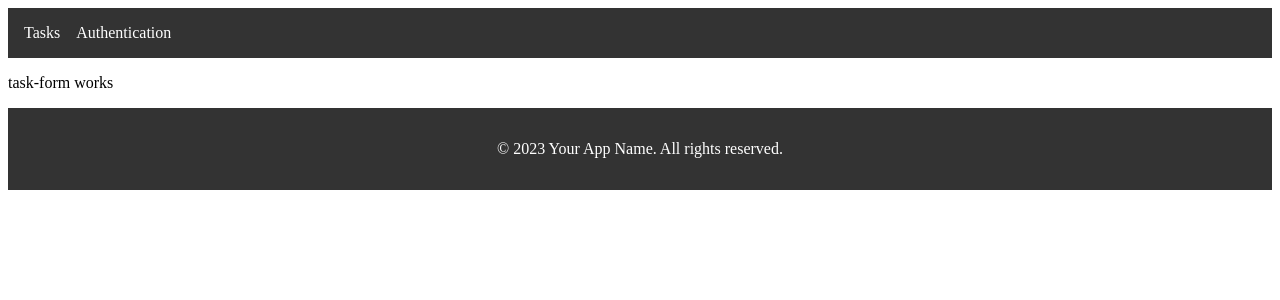
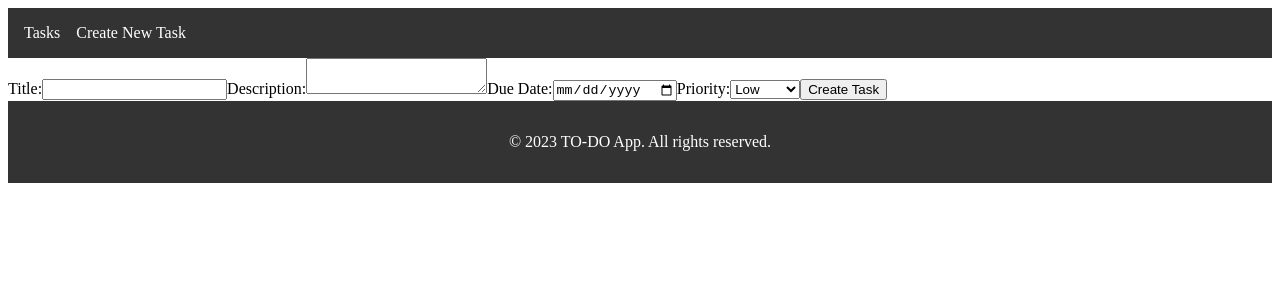
Before and after one commit to InnovationForge/AngularSandbox, an Angular app in the folder multi-module-todo-list-app/: page /tasks/new in a window 1280 px wide. Shown: the top 300 px of the page. Built offline with nearby package versions, Linux system fonts and the light colour scheme.

Commit message:
tasklist and task form components are functional now

```diff
--- a/multi-module-todo-list-app/src/app/core/footer/footer.component.html
+++ b/multi-module-todo-list-app/src/app/core/footer/footer.component.html
@@ -1,4 +1,4 @@
 <footer>
   <!-- Add your footer content here, e.g., copyright information, links, etc. -->
-  <p>&copy; 2023 Your App Name. All rights reserved.</p>
+  <p>&copy; 2023 TO-DO App. All rights reserved.</p>
 </footer>
--- a/multi-module-todo-list-app/src/app/core/header/header.component.html
+++ b/multi-module-todo-list-app/src/app/core/header/header.component.html
@@ -2,7 +2,8 @@
   <!-- Add your header content here, e.g., logo, navigation links, etc. -->
   <nav>
     <a routerLink="/tasks" routerLinkActive="active">Tasks</a>
-    <a routerLink="/auth" routerLinkActive="active">Authentication</a>
+<!--    <a routerLink="/auth" routerLinkActive="active">Authentication</a>-->
+    <a routerLink="/tasks/new" routerLinkActive="active">Create New Task</a>
     <!-- Add other navigation links as needed. -->
   </nav>
 </header>
--- /dev/null
+++ b/multi-module-todo-list-app/src/app/services/tasks.service.ts
@@ -0,0 +1,62 @@
+import {Injectable} from '@angular/core';
+import {Task, TaskPriority} from '../shared/models/task.model';
+
+@Injectable({
+  providedIn: 'root', // Make the service available at the root level (singleton)
+})
+export class TasksService {
+  private tasks: Task[] = [
+    // Fixed array of initial tasks
+    {
+      id: 1,
+      title: 'Task 1',
+      description: 'This is Task 1',
+      dueDate: new Date('2023-08-01'),
+      priority: TaskPriority.High,
+      completed: false,
+    },
+    {
+      id: 2,
+      title: 'Task 2',
+      description: 'This is Task 2',
+      dueDate: new Date('2023-08-10'),
+      priority: TaskPriority.Medium,
+      completed: false,
+    },
+    // Add more initial tasks as needed.
+  ];
+
+  // Method to get all tasks
+  getTasks(): Task[] {
+    return this.tasks.slice(); // Return a copy of the tasks array to prevent direct manipulation
+  }
+
+  // Method to get a task by ID
+  getTaskById(id: number): Task | undefined {
+    return this.tasks.find((task) => task.id === id);
+  }
+
+  // Method to create a new task
+  createTask(task: Task): void {
+    // Generate a new unique ID for the task
+    const newId = this.tasks.length > 0 ? Math.max(...this.tasks.map((t) => t.id)) + 1 : 1;
+    task.id = newId;
+    this.tasks.push(task);
+  }
+
+  // Method to update an existing task
+  updateTask(task: Task): void {
+    const index = this.tasks.findIndex((t) => t.id === task.id);
+    if (index !== -1) {
+      this.tasks[index] = task;
+    }
+  }
+
+  // Method to delete a task by ID
+  deleteTask(id: number): void {
+    const index = this.tasks.findIndex((task) => task.id === id);
+    if (index !== -1) {
+      this.tasks.splice(index, 1);
+    }
+  }
+}
--- a/multi-module-todo-list-app/src/app/task/task-form/task-form.component.html
+++ b/multi-module-todo-list-app/src/app/task/task-form/task-form.component.html
@@ -1,10 +1,18 @@
 <!-- Add the form fields for creating/editing a task here -->
-<p>task-form works</p>
-<!--<form>-->
-<!--  <label>Title:</label>-->
-<!--  <input type="text" [(ngModel)]="taskTitle" name="taskTitle" />-->
+<form (ngSubmit)="createTask()">
+  <label for="title">Title:</label>
+  <input type="text" id="title" name="title" [(ngModel)]="newTask.title" required>
 
-<!--  &lt;!&ndash; Add other form fields for description, due date, priority, etc. &ndash;&gt;-->
+  <label for="description">Description:</label>
+  <textarea id="description" name="description" [(ngModel)]="newTask.description"></textarea>
 
-<!--  &lt;!&ndash; Add buttons to submit the form and cancel the action if needed &ndash;&gt;-->
-<!--</form>-->
+  <label for="dueDate">Due Date:</label>
+  <input type="date" id="dueDate" name="dueDate" [(ngModel)]="newTask.dueDate">
+
+  <label for="priority">Priority:</label>
+  <select id="priority" name="priority" [(ngModel)]="newTask.priority">
+    <option [value]="priority" *ngFor="let priority of priorities">{{ priority }}</option>
+  </select>
+
+  <button type="submit">Create Task</button>
+</form>
--- a/multi-module-todo-list-app/src/app/task/task-form/task-form.component.ts
+++ b/multi-module-todo-list-app/src/app/task/task-form/task-form.component.ts
@@ -1,4 +1,7 @@
 import { Component } from '@angular/core';
+import {Task, TaskPriority} from "../../shared/models/task.model";
+import {TasksService} from "../../services/tasks.service";
+import {Router} from "@angular/router";
 
 @Component({
   selector: 'app-task-form',
@@ -6,5 +9,35 @@ import { Component } from '@angular/core';
   styleUrls: ['./task-form.component.css'],
 })
 export class TaskFormComponent {
-  // Add task form logic and properties here.
+  newTask: Task = {
+    id: 0,
+    title: '',
+    description: '',
+    dueDate: new Date(),
+    priority: TaskPriority.Low,
+    completed: false,
+  };
+
+  // Define the priorities array
+  priorities: TaskPriority[] = [TaskPriority.Low, TaskPriority.Medium, TaskPriority.High];
+
+  constructor(private tasksService: TasksService, private router: Router) {}
+
+  createTask() {
+    // Call the createTask() method of TasksService to add the new task
+    this.tasksService.createTask(this.newTask);
+
+    // Navigate back to the task list after successful task creation
+    this.router.navigate(['/tasks']);
+
+    // Reset the form and the newTask object for the next task
+    this.newTask = {
+      id: 0,
+      title: '',
+      description: '',
+      dueDate: new Date(),
+      priority: TaskPriority.Low,
+      completed: false,
+    };
+  }
 }
--- a/multi-module-todo-list-app/src/app/task/task-item/task-item.component.html
+++ b/multi-module-todo-list-app/src/app/task/task-item/task-item.component.html
@@ -1,5 +1,5 @@
 <!-- Display individual task details here -->
-<p>Task-item works</p>
+<!--<p>Task-item works</p>-->
 <!--<div>-->
 <!--  <h3>{{ task.title }}</h3>-->
 <!--  <p>{{ task.description }}</p>-->
@@ -7,3 +7,11 @@
 <!--  <p>Priority: {{ task.priority }}</p>-->
 <!--  &lt;!&ndash; Add buttons for editing and deleting the task if needed &ndash;&gt;-->
 <!--</div>-->
+
+<div *ngIf="task">
+  <h2>{{ task.title }}</h2>
+  <p>Description: {{ task.description }}</p>
+  <p>Due Date: {{ task.dueDate }}</p>
+  <p>Priority: {{ task.priority }}</p>
+  <p>Completed: {{ task.completed ? 'Yes' : 'No' }}</p>
+</div>
--- a/multi-module-todo-list-app/src/app/task/task-item/task-item.component.ts
+++ b/multi-module-todo-list-app/src/app/task/task-item/task-item.component.ts
@@ -1,5 +1,7 @@
 import { Component, Input } from '@angular/core';
 import { Task } from '../../shared/models/task.model';
+import {TasksService} from "../../services/tasks.service";
+import {ActivatedRoute} from "@angular/router";
 
 @Component({
   selector: 'app-task-item',
@@ -9,4 +11,20 @@ import { Task } from '../../shared/models/task.model';
 export class TaskItemComponent {
   // @Input() task: Task;
   // Add task item logic and properties here.
+  task: Task | undefined;
+
+  constructor(private route: ActivatedRoute, private tasksService: TasksService) {}
+
+  ngOnInit() {
+    // Get the task ID from the URL parameter
+    const taskId = this.route.snapshot.paramMap.get('id');
+
+    if (taskId !== null) {
+      // Convert the task ID to a number (assuming it's a numeric ID)
+      const id = +taskId;
+
+      // Get the task details based on the task ID
+      this.task = this.tasksService.getTaskById(id);
+    }
+  }
 }
--- a/multi-module-todo-list-app/src/app/task/task-list/task-list.component.html
+++ b/multi-module-todo-list-app/src/app/task/task-list/task-list.component.html
@@ -1,7 +1,15 @@
 <!-- Add your task list display here, e.g., a list of tasks -->
-<p>task-list works</p>
+<!--<p>task-list works</p>-->
 <!--<ul>-->
 <!--  <li *ngFor="let task of tasks">-->
 <!--    {{ task.title }} - {{ task.dueDate }}-->
 <!--  </li>-->
 <!--</ul>-->
+
+<table>
+  <tr *ngFor="let task of tasks" (click)="showTaskDetails(task.id)">
+    <td>{{ task.title }}</td>
+    <td>{{ task.dueDate }}</td>
+    <td>{{ task.priority }}</td>
+  </tr>
+</table>
--- a/multi-module-todo-list-app/src/app/task/task-list/task-list.component.ts
+++ b/multi-module-todo-list-app/src/app/task/task-list/task-list.component.ts
@@ -1,10 +1,23 @@
-import { Component } from '@angular/core';
+import {Component, OnInit} from '@angular/core';
+import {Task} from "../../shared/models/task.model";
+import {TasksService} from "../../services/tasks.service";
+import {Router} from "@angular/router";
 
 @Component({
   selector: 'app-task-list',
   templateUrl: './task-list.component.html',
   styleUrls: ['./task-list.component.css'],
 })
-export class TaskListComponent {
-  // Add task list logic and properties here.
+export class TaskListComponent implements OnInit {
+  tasks: Task[] = []; // Initialize the tasks property to an empty array
+
+  constructor(private tasksService: TasksService, private router: Router) {}
+
+  ngOnInit() {
+    this.tasks = this.tasksService.getTasks();
+  }
+
+  showTaskDetails(taskId: number) {
+    this.router.navigate(['/tasks', taskId]); // Navigate to the task details page with the task ID as a parameter
+  }
 }
--- a/multi-module-todo-list-app/src/app/task/task.module.ts
+++ b/multi-module-todo-list-app/src/app/task/task.module.ts
@@ -7,6 +7,7 @@ import { TaskFilterComponent } from './task-filter/task-filter.component';
 import { TaskSearchComponent } from './task-search/task-search.component';
 import { TaskNotificationComponent } from './task-notification/task-notification.component';
 import {TaskRoutingModule} from "./task-routing.module";
+import {FormsModule} from "@angular/forms";
 
 
 
@@ -21,6 +22,7 @@ import {TaskRoutingModule} from "./task-routing.module";
   ],
   imports: [
     CommonModule,
+    FormsModule,
     TaskRoutingModule
   ]
 })
```
Also changed, not shown: 1 other file (tests, documents, lock files or other folders).
